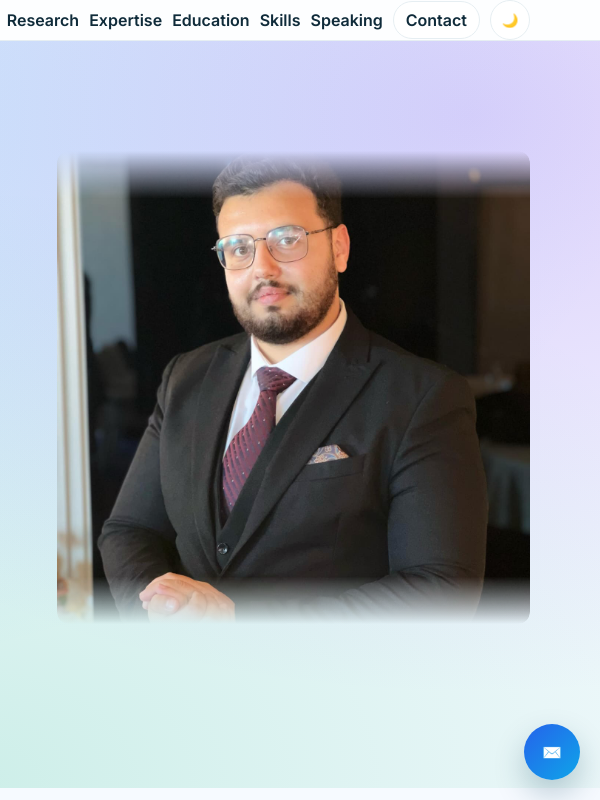
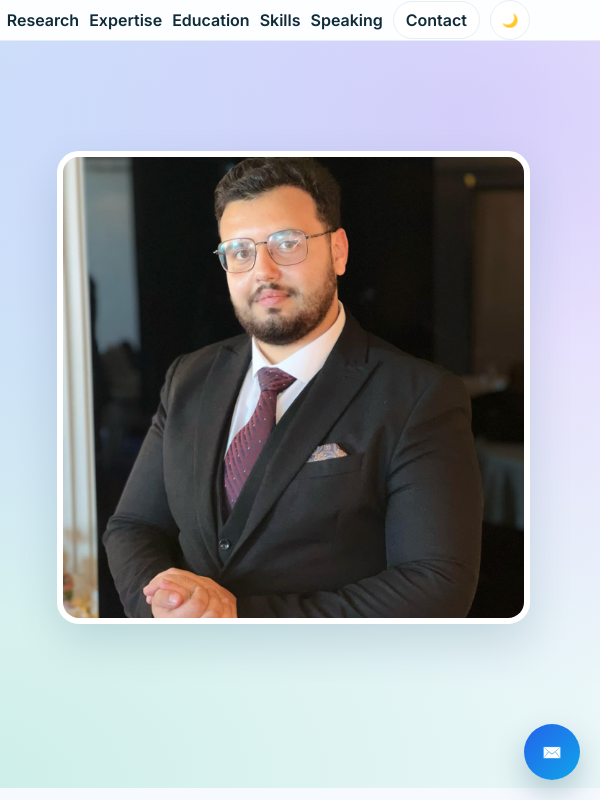
Before and after one commit to AbdelrahmanSDeghady/portifolio, a plain HTML site: page index.html in a window 1280 px wide. Shown: the top 800 px of the page, 680-1280 px from the left. Drawn offline with Linux system fonts and the light colour scheme.

Commit message:
Update style.css

```diff
--- a/style.css
+++ b/style.css
@@ -89,15 +89,7 @@ body.dark .topbar{background:rgba(15,30,40,.7)}
 .hero-copy .lead{margin:14px 0 18px}
 
 /* dissolved image look (remove border if you still had it) */
-.photo {
-            width: 100%;
-            height: auto;
-            border-radius: 12px;
-            box-shadow: 0 0 40px rgba(255, 255, 255, 0.2);
-            /* The magic: use a mask to create the dissolved look */
-            mask-image: linear-gradient(to bottom, transparent, black 10%, black 90%, transparent);
-            -webkit-mask-image: linear-gradient(to bottom, transparent, black 10%, black 90%, transparent);
-        }
+.photo{width:100%;border-radius:22px;border:6px solid #fff;box-shadow:var(--shadow)}
 
 /* hero slideshow layer + controls */
 .hero-slides{position:absolute;inset:0;z-index:0}
```
